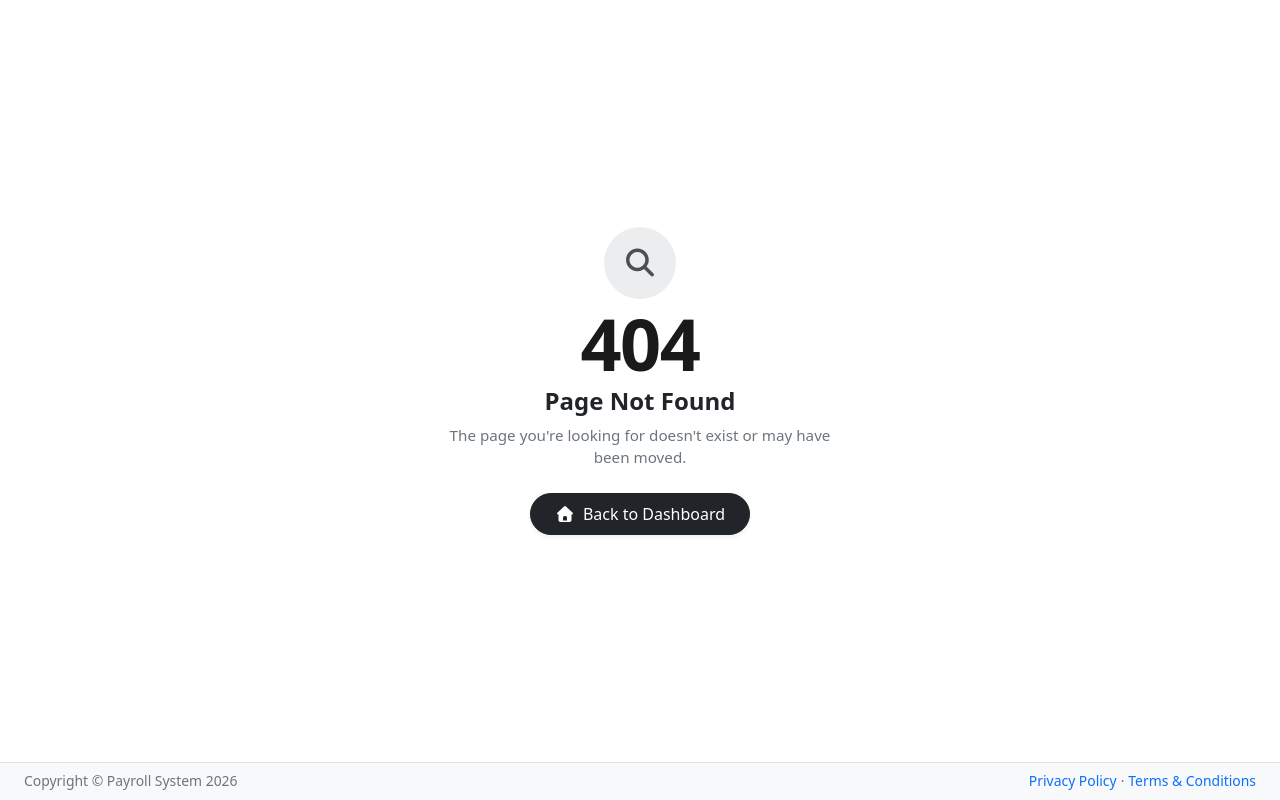
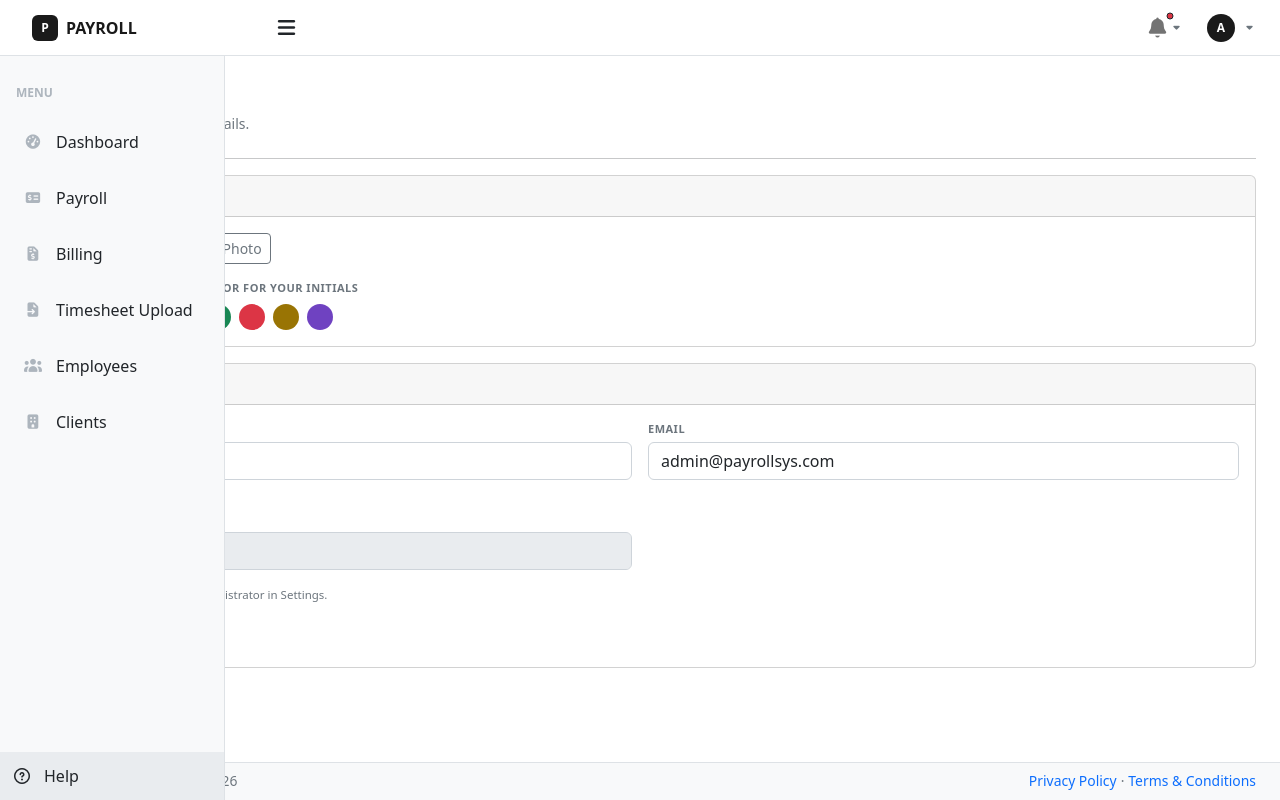
Before and after one commit to melchie04/payroll-system, a React (Vite) app in the folder frontend/: page /profile in a window 1280 px wide. Before the commit this address had no page. Built offline with nearby package versions, Linux system fonts and the light colour scheme.

Commit message:
Add: My profile page

```diff
--- a/frontend/src/App.jsx
+++ b/frontend/src/App.jsx
@@ -15,6 +15,7 @@ import Billing from "./pages/Billing.jsx";
 import Timesheet from "./pages/Timesheet.jsx";
 import Notifications from "./pages/Notifications.jsx";
 import Settings from "./pages/Settings.jsx";
+import MyProfile from "./pages/MyProfile.jsx";
 import ActivityLog from "./pages/ActivityLog.jsx";
 
 import Employees from "./pages/employees/Employees.jsx";
@@ -58,6 +59,7 @@ export default function App() {
 
         <Route path="/notifications" element={<Notifications />} />
         <Route path="/settings" element={<Settings />} />
+        <Route path="/profile" element={<MyProfile />} />
         <Route path="/activity-log" element={<ActivityLog />} />
       </Route>
 
--- a/frontend/src/components/TopNav.jsx
+++ b/frontend/src/components/TopNav.jsx
@@ -1,8 +1,19 @@
 import { Link } from "react-router-dom";
 import { useTheme } from "../context/ThemeContext.jsx";
+import { useCurrentUser } from "../context/CurrentUserContext.jsx";
+
+function initialsOf(name = "") {
+  return name
+    .split(" ")
+    .filter(Boolean)
+    .slice(0, 2)
+    .map((n) => n[0].toUpperCase())
+    .join("");
+}
 
 export default function TopNav({ onToggleSidebar }) {
   const { theme, setTheme } = useTheme();
+  const { user } = useCurrentUser();
   const isDark = theme === "dark";
 
   const toggleTheme = () => {
@@ -10,14 +21,9 @@ export default function TopNav({ onToggleSidebar }) {
   };
 
   return (
-    <nav
-      className={`sb-topnav navbar navbar-expand ${isDark ? "navbar-dark bg-dark" : "navbar-light bg-white"} border-bottom px-2 px-md-3`}
-    >
+    <nav className={`sb-topnav navbar navbar-expand ${isDark ? "navbar-dark bg-dark" : "navbar-light bg-white"} border-bottom px-2 px-md-3`}>
       {/* Navbar Brand*/}
-      <Link
-        className="navbar-brand ps-1 ps-md-3 d-flex align-items-center gap-2"
-        to="/"
-      >
+      <Link className="navbar-brand ps-1 ps-md-3 d-flex align-items-center gap-2" to="/">
         <span
           className="d-inline-flex align-items-center justify-content-center rounded-2 fw-bold"
           style={{
@@ -34,11 +40,7 @@ export default function TopNav({ onToggleSidebar }) {
       </Link>
 
       {/* Sidebar Toggle*/}
-      <button
-        className="btn btn-link btn-sm me-1 me-lg-0 ms-3 ms-lg-4 fs-6"
-        id="sidebarToggle"
-        onClick={onToggleSidebar}
-      >
+      <button className="btn btn-link btn-sm me-1 me-lg-0 ms-3 ms-lg-4 fs-6" id="sidebarToggle" onClick={onToggleSidebar}>
         <i className="fas fa-bars fa-lg"></i>
       </button>
 
@@ -64,10 +66,7 @@ export default function TopNav({ onToggleSidebar }) {
                   <span className="visually-hidden">New notifications</span>
                 </span>
               </span>
-              <i
-                className="fas fa-caret-down text-secondary"
-                style={{ fontSize: "0.65rem" }}
-              ></i>
+              <i className="fas fa-caret-down text-secondary" style={{ fontSize: "0.65rem" }}></i>
             </a>
             <ul
               className="dropdown-menu dropdown-menu-end position-absolute shadow-sm"
@@ -80,10 +79,7 @@ export default function TopNav({ onToggleSidebar }) {
             >
               {/* Header with Icon */}
               <li>
-                <div
-                  className="dropdown-header d-flex align-items-center gap-2 py-2 text-dark fw-bold"
-                  style={{ fontSize: "inherit" }}
-                >
+                <div className="dropdown-header d-flex align-items-center gap-2 py-2 text-dark fw-bold" style={{ fontSize: "inherit" }}>
                   <i className="fas fa-bell fa-fw opacity-75 pt-1"></i>
                   Notifications
                 </div>
@@ -157,7 +153,7 @@ export default function TopNav({ onToggleSidebar }) {
         <ul className="navbar-nav">
           <li className="nav-item dropdown">
             <a
-              className="nav-link d-flex align-items-center gap-1 px-1 px-lg-2"
+              className="nav-link d-flex align-items-center gap-2 px-1 px-lg-2"
               id="navbarDropdown"
               href="#"
               role="button"
@@ -165,11 +161,17 @@ export default function TopNav({ onToggleSidebar }) {
               aria-expanded="false"
               style={{ fontSize: "0.95rem" }}
             >
-              <i className="fas fa-circle-user fa-lg"></i>
-              <i
-                className="fas fa-caret-down text-secondary"
-                style={{ fontSize: "0.65rem" }}
-              ></i>
+              {user.avatarImage ? (
+                <img src={user.avatarImage} alt={user.name} className="rounded-circle" style={{ width: 28, height: 28, objectFit: "cover" }} />
+              ) : (
+                <span
+                  className="d-inline-flex align-items-center justify-content-center rounded-circle text-white fw-semibold"
+                  style={{ width: 28, height: 28, fontSize: "0.75rem", background: user.avatarColor }}
+                >
+                  {initialsOf(user.name)}
+                </span>
+              )}
+              <i className="fas fa-caret-down text-secondary" style={{ fontSize: "0.65rem" }}></i>
             </a>
 
             <ul
@@ -179,24 +181,29 @@ export default function TopNav({ onToggleSidebar }) {
             >
               {/* Name Header */}
               <li>
-                <div
-                  className="dropdown-header d-flex align-items-center gap-2 py-2 text-dark fw-bold"
-                  style={{ fontSize: "inherit" }}
-                >
-                  <i className="fas fa-user-shield fa-fw opacity-75"></i>
-                  Admin
+                <div className="dropdown-header py-2" style={{ fontSize: "inherit" }}>
+                  <div className="d-flex align-items-center gap-2 text-dark fw-bold">
+                    <i className="fas fa-user-shield fa-fw opacity-75"></i>
+                    {user.name}
+                  </div>
+                  <div className="text-muted small ps-4">{user.role}</div>
                 </div>
               </li>
               <li>
                 <hr className="dropdown-divider mt-1" />
               </li>
 
+              {/* My Profile */}
+              <li>
+                <Link className="dropdown-item d-flex align-items-center gap-2 py-2" to="/profile">
+                  <i className="fas fa-id-badge fa-fw opacity-75"></i>
+                  My Profile
+                </Link>
+              </li>
+
               {/* Settings */}
               <li>
-                <Link
-                  className="dropdown-item d-flex align-items-center gap-2 py-2"
-                  to="/settings"
-                >
+                <Link className="dropdown-item d-flex align-items-center gap-2 py-2" to="/settings">
                   <i className="fas fa-gear fa-fw opacity-75"></i>
                   Settings
                 </Link>
@@ -204,10 +211,7 @@ export default function TopNav({ onToggleSidebar }) {
 
               {/* Activity Log */}
               <li>
-                <Link
-                  className="dropdown-item d-flex align-items-center gap-2 py-2"
-                  to="/activity-log"
-                >
+                <Link className="dropdown-item d-flex align-items-center gap-2 py-2" to="/activity-log">
                   <i className="fas fa-list-check fa-fw opacity-75"></i>
                   Activity Log
                 </Link>
@@ -218,20 +222,12 @@ export default function TopNav({ onToggleSidebar }) {
 
               {/* Theme Toggle */}
               <li>
-                <button
-                  type="button"
-                  className="dropdown-item d-flex align-items-center justify-content-between gap-4 py-2"
-                  onClick={toggleTheme}
-                >
+                <button type="button" className="dropdown-item d-flex align-items-center justify-content-between gap-4 py-2" onClick={toggleTheme}>
                   <span className="d-flex align-items-center gap-2">
-                    <i
-                      className={`fas ${isDark ? "fa-moon" : "fa-sun"} fa-fw opacity-75`}
-                    ></i>
+                    <i className={`fas ${isDark ? "fa-moon" : "fa-sun"} fa-fw opacity-75`}></i>
                     Theme
                   </span>
-                  <span className="badge rounded-pill bg-secondary text-capitalize fw-normal">
-                    {theme}
-                  </span>
+                  <span className="badge rounded-pill bg-secondary text-capitalize fw-normal">{theme}</span>
                 </button>
               </li>
               <li>
@@ -240,10 +236,7 @@ export default function TopNav({ onToggleSidebar }) {
 
               {/* Logout */}
               <li>
-                <Link
-                  className="dropdown-item d-flex align-items-center gap-2 py-2 text-danger"
-                  to="/login"
-                >
+                <Link className="dropdown-item d-flex align-items-center gap-2 py-2 text-danger" to="/login">
                   <i className="fas fa-right-from-bracket fa-fw opacity-75"></i>
                   Logout
                 </Link>
--- /dev/null
+++ b/frontend/src/context/CurrentUserContext.jsx
@@ -0,0 +1,40 @@
+/* eslint-disable react-refresh/only-export-components */
+import { createContext, useContext, useState } from "react";
+
+// There's no real authentication in this prototype (Login accepts anything
+// and just navigates to "/"), so there's no actual logged-in user to read
+// from a session. This context represents "whoever is using the app right
+// now" — seeded with the same Admin identity used elsewhere (Settings'
+// system users, Activity Log), editable from the My Profile page, and read
+// by TopNav so the header reflects it live instead of a hardcoded "Admin".
+const CurrentUserContext = createContext(null);
+
+const defaultUser = {
+  name: "Admin",
+  email: "admin@payrollsys.com",
+  role: "Administrator",
+  avatarColor: "#1a1a1a",
+  avatarImage: null, // data URL once a photo is uploaded, otherwise initials
+};
+
+export function CurrentUserProvider({ children }) {
+  const [user, setUser] = useState(defaultUser);
+
+  function updateUser(data) {
+    setUser((prev) => ({ ...prev, ...data }));
+  }
+
+  return (
+    <CurrentUserContext.Provider value={{ user, updateUser }}>
+      {children}
+    </CurrentUserContext.Provider>
+  );
+}
+
+export function useCurrentUser() {
+  const ctx = useContext(CurrentUserContext);
+  if (!ctx) {
+    throw new Error("useCurrentUser must be used within a CurrentUserProvider");
+  }
+  return ctx;
+}
--- a/frontend/src/main.jsx
+++ b/frontend/src/main.jsx
@@ -11,17 +11,20 @@ import "./assets/scss/custom.scss";
 import { ThemeProvider } from "./context/ThemeContext.jsx";
 import { EmployeesProvider } from "./context/EmployeesContext.jsx";
 import { ClientsProvider } from "./context/ClientsContext.jsx";
+import { CurrentUserProvider } from "./context/CurrentUserContext.jsx";
 import App from "./App.jsx";
 
 createRoot(document.getElementById("root")).render(
   <StrictMode>
     <BrowserRouter>
       <ThemeProvider>
-        <ClientsProvider>
-          <EmployeesProvider>
-            <App />
-          </EmployeesProvider>
-        </ClientsProvider>
+        <CurrentUserProvider>
+          <ClientsProvider>
+            <EmployeesProvider>
+              <App />
+            </EmployeesProvider>
+          </ClientsProvider>
+        </CurrentUserProvider>
       </ThemeProvider>
     </BrowserRouter>
   </StrictMode>,
--- /dev/null
+++ b/frontend/src/pages/MyProfile.jsx
@@ -0,0 +1,211 @@
+import { useEffect, useState } from "react";
+import { DataCard, BtnPrimary, FormField, PageHeader } from "../components/ui/index.jsx";
+import { useCurrentUser } from "../context/CurrentUserContext.jsx";
+
+const AVATAR_COLORS = ["#1a1a1a", "#0d6efd", "#198754", "#dc3545", "#997404", "#6f42c1"];
+
+function initialsOf(name = "") {
+  return name
+    .split(" ")
+    .filter(Boolean)
+    .slice(0, 2)
+    .map((n) => n[0].toUpperCase())
+    .join("");
+}
+
+export default function MyProfile() {
+  const { user, updateUser } = useCurrentUser();
+
+  const [form, setForm] = useState({ name: user.name, email: user.email });
+  const [avatarImage, setAvatarImage] = useState(user.avatarImage);
+  const [avatarColor, setAvatarColor] = useState(user.avatarColor);
+  const [saved, setSaved] = useState(false);
+
+  useEffect(() => {
+    if (!saved) return;
+    const timer = setTimeout(() => setSaved(false), 4000);
+    return () => clearTimeout(timer);
+  }, [saved]);
+
+  function handleChange(e) {
+    setForm((f) => ({ ...f, [e.target.name]: e.target.value }));
+  }
+
+  function handlePhotoChange(e) {
+    const file = e.target.files?.[0];
+    if (!file) return;
+    const reader = new FileReader();
+    reader.onload = () => setAvatarImage(reader.result);
+    reader.readAsDataURL(file);
+  }
+
+  function handleRemovePhoto() {
+    setAvatarImage(null);
+  }
+
+  function handleSave(e) {
+    e.preventDefault();
+    if (!form.name || !form.email) return;
+    updateUser({ ...form, avatarImage, avatarColor });
+    setSaved(true);
+  }
+
+  return (
+    <>
+      {/* ========================================================== */}
+      {/* DIVISION 1: HEADER                                         */}
+      {/* ========================================================== */}
+      <section>
+        <div className="mt-4">
+          <PageHeader title="My Profile" description="Manage your own account details." />
+        </div>
+      </section>
+
+      {/* LINE DIVIDER */}
+      <hr className="my-3 opacity-25" />
+
+      <form onSubmit={handleSave}>
+        {saved && (
+          <section>
+            <div className="alert alert-success py-2 small d-flex align-items-center gap-2 mb-3">
+              <i className="fas fa-circle-check"></i>
+              Your profile has been updated.
+            </div>
+          </section>
+        )}
+
+        {/* ========================================================== */}
+        {/* DIVISION 2: PROFILE PHOTO                                  */}
+        {/* ========================================================== */}
+        <section className="mb-3">
+          <DataCard title="Profile Photo">
+            <div className="card-body d-flex align-items-center gap-4 flex-wrap">
+              <div className="position-relative flex-shrink-0">
+                {avatarImage ? (
+                  <img
+                    src={avatarImage}
+                    alt="Profile"
+                    className="rounded-circle"
+                    style={{ width: 72, height: 72, objectFit: "cover" }}
+                  />
+                ) : (
+                  <div
+                    className="d-flex align-items-center justify-content-center rounded-circle text-white fw-semibold"
+                    style={{ width: 72, height: 72, fontSize: "1.4rem", background: avatarColor }}
+                  >
+                    {initialsOf(form.name)}
+                  </div>
+                )}
+              </div>
+
+              <div className="flex-grow-1">
+                <input
+                  type="file"
+                  id="avatar-file-input"
+                  className="d-none"
+                  accept=".jpg,.jpeg,.png"
+                  onChange={handlePhotoChange}
+                />
+                <div className="d-flex gap-2 mb-3">
+                  <button
+                    type="button"
+                    className="btn btn-outline-secondary btn-sm d-inline-flex align-items-center gap-2"
+                    onClick={() => document.getElementById("avatar-file-input").click()}
+                  >
+                    <i className="fas fa-upload"></i> Upload Photo
+                  </button>
+                  {avatarImage && (
+                    <button
+                      type="button"
+                      className="btn btn-outline-danger btn-sm"
+                      onClick={handleRemovePhoto}
+                    >
+                      Remove
+                    </button>
+                  )}
+                </div>
+
+                {!avatarImage && (
+                  <div>
+                    <div
+                      className="text-uppercase text-muted fw-semibold mb-2"
+                      style={{ fontSize: 11, letterSpacing: 0.5 }}
+                    >
+                      Or pick a color for your initials
+                    </div>
+                    <div className="d-flex gap-2">
+                      {AVATAR_COLORS.map((color) => (
+                        <button
+                          key={color}
+                          type="button"
+                          onClick={() => setAvatarColor(color)}
+                          title={color}
+                          className="rounded-circle p-0"
+                          style={{
+                            width: 26,
+                            height: 26,
+                            background: color,
+                            border:
+                              avatarColor === color ? "2px solid var(--bs-body-color)" : "2px solid transparent",
+                          }}
+                        ></button>
+                      ))}
+                    </div>
+                  </div>
+                )}
+              </div>
+            </div>
+          </DataCard>
+        </section>
+
+        {/* ========================================================== */}
+        {/* DIVISION 3: PERSONAL INFORMATION                           */}
+        {/* ========================================================== */}
+        <section className="mb-3">
+          <DataCard title="Personal Information">
+            <div className="card-body row g-3">
+              <div className="col-12 col-md-6">
+                <FormField label="Full Name">
+                  <input
+                    type="text"
+                    className="form-control"
+                    name="name"
+                    value={form.name}
+                    onChange={handleChange}
+                    required
+                  />
+                </FormField>
+              </div>
+              <div className="col-12 col-md-6">
+                <FormField label="Email">
+                  <input
+                    type="email"
+                    className="form-control"
+                    name="email"
+                    value={form.email}
+                    onChange={handleChange}
+                    required
+                  />
+                </FormField>
+              </div>
+              <div className="col-12 col-md-6">
+                <FormField label="Role">
+                  <input type="text" className="form-control" value={user.role} disabled readOnly />
+                </FormField>
+                <div className="text-muted" style={{ fontSize: 11.5 }}>
+                  Your role is managed by an administrator in Settings.
+                </div>
+              </div>
+
+              <div className="col-12">
+                <BtnPrimary type="submit">
+                  <i className="fas fa-floppy-disk"></i> Save Changes
+                </BtnPrimary>
+              </div>
+            </div>
+          </DataCard>
+        </section>
+      </form>
+    </>
+  );
+}
```
